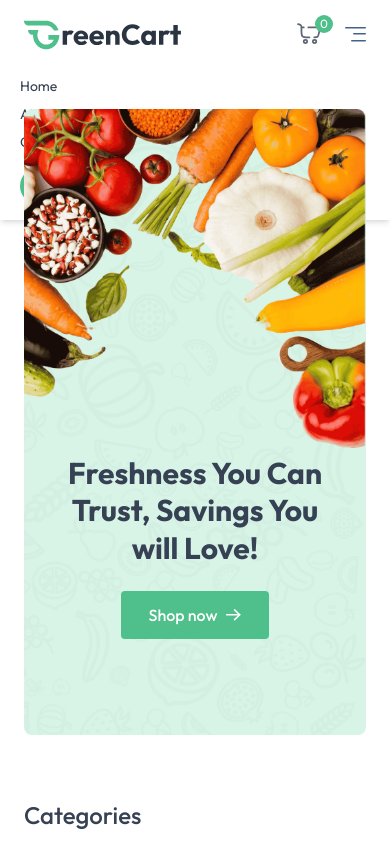
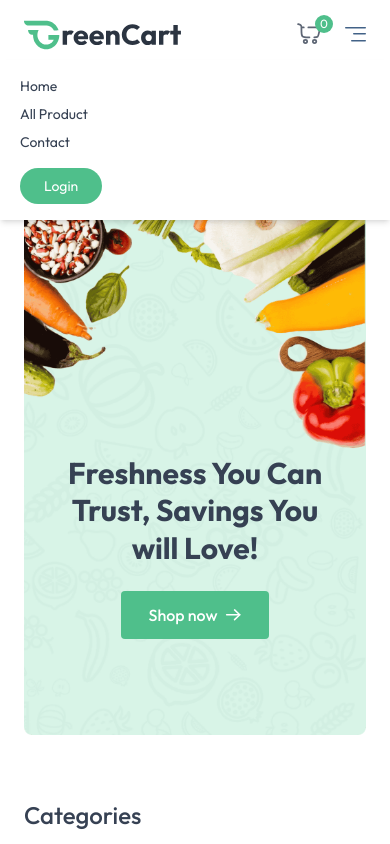
Before and after one commit to Rahulkr3201/Homecart, a React (Vite) app in the folder client/: page / in a window 390 px wide. Both pictures are taken after a click on the button "Menu". Shown: the top 844 px of the page. Built offline with nearby package versions, Linux system fonts and the light colour scheme; no server answers.

Commit message:
Update Navbar.jsx

```diff
--- a/client/src/components/Navbar.jsx
+++ b/client/src/components/Navbar.jsx
@@ -79,7 +79,7 @@
 
 
       { open && (
-        <div className={`${open ? 'flex' : 'hidden'} absolute top-[60px] left-0 w-full bg-white shadow-md py-4 flex-col items-start gap-2 px-5 text-sm md:hidden`}>
+        <div className={`${open ? 'flex' : 'hidden'} absolute top-[60px] left-0 w-full bg-white shadow-md py-4 flex-col z-50 items-start gap-2 px-5 text-sm md:hidden`}>
         <NavLink to="/" onClick={()=> setOpen(false)}>Home</NavLink>
         <NavLink to="/products" onClick={()=> setOpen(false)}>All Product</NavLink>
         {user &&
```
